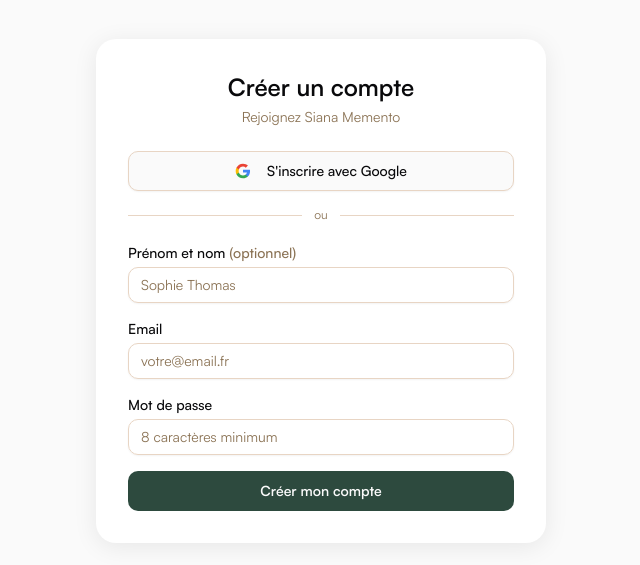
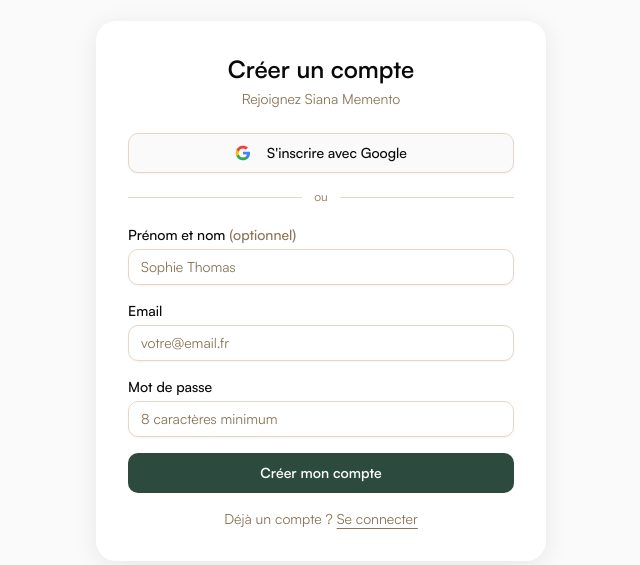
Before and after one commit to ndaen/siana-memento, a Next.js app in the folder siana-memento-web/: page /register in a window 1280 px wide. Shown: the part 109-674 px from the top of the page, without its empty margins (319-959 px from the left). Built offline with nearby package versions, Linux system fonts and the light colour scheme; no server answers.

Commit message:
feat: add cross-links between login and register pages

```diff
--- a/siana-memento-web/src/app/(auth)/login/page.tsx
+++ b/siana-memento-web/src/app/(auth)/login/page.tsx
@@ -30,6 +30,16 @@ export default function LoginPage() {
         </div>
 
         <LoginForm onSuccess={() => router.push("/")} />
+
+        <p className="mt-4 text-center text-sm text-muted-foreground">
+          Pas encore de compte ?{" "}
+          <a
+            href="/register"
+            className="underline underline-offset-4 hover:text-foreground transition-colors"
+          >
+            Créer un compte
+          </a>
+        </p>
       </div>
     </FocusCard>
   );
--- a/siana-memento-web/src/app/(auth)/register/page.tsx
+++ b/siana-memento-web/src/app/(auth)/register/page.tsx
@@ -30,6 +30,16 @@ export default function RegisterPage() {
         </div>
 
         <RegisterForm onSuccess={() => router.push("/")} />
+
+        <p className="mt-4 text-center text-sm text-muted-foreground">
+          Déjà un compte ?{" "}
+          <a
+            href="/login"
+            className="underline underline-offset-4 hover:text-foreground transition-colors"
+          >
+            Se connecter
+          </a>
+        </p>
       </div>
     </FocusCard>
   );
```
